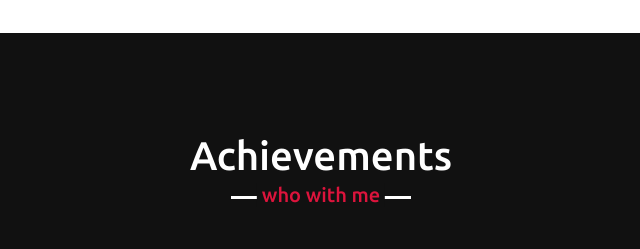
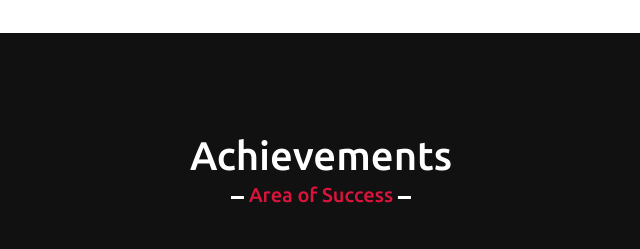
Before and after one commit to Exile404/portfolio, a plain HTML site: page index.html in a window 1280 px wide. Shown: the part 2740-2989 px from the top of the page, 319-959 px from the left. Drawn offline with nearby package versions, Linux system fonts and the light colour scheme.

Commit message:
Update style.css

```diff
--- a/style.css
+++ b/style.css
@@ -379,7 +379,7 @@ section .title::after{
 /* teams section styling */
 
 .teams .title::after{
-    content: "who with me";
+    content: "Area of Success";
 }
 .teams .carousel .card{
     background: #222;
```
